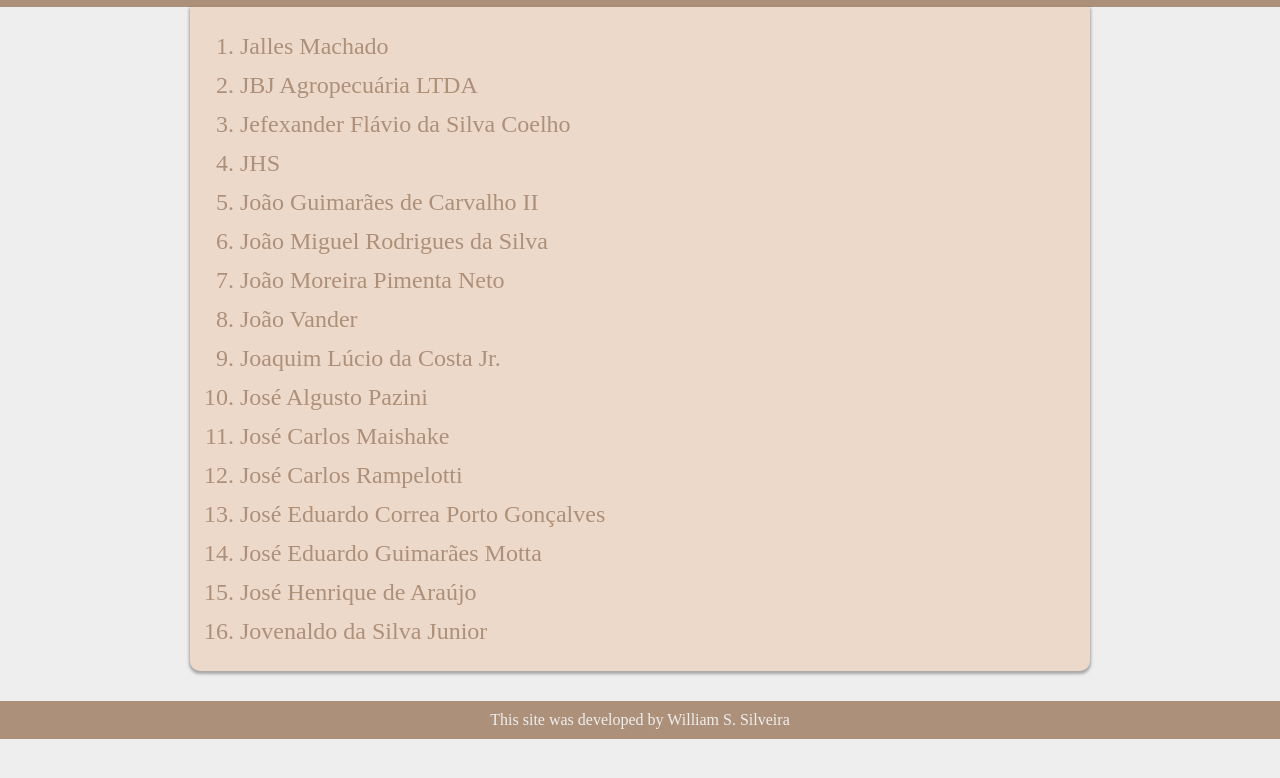
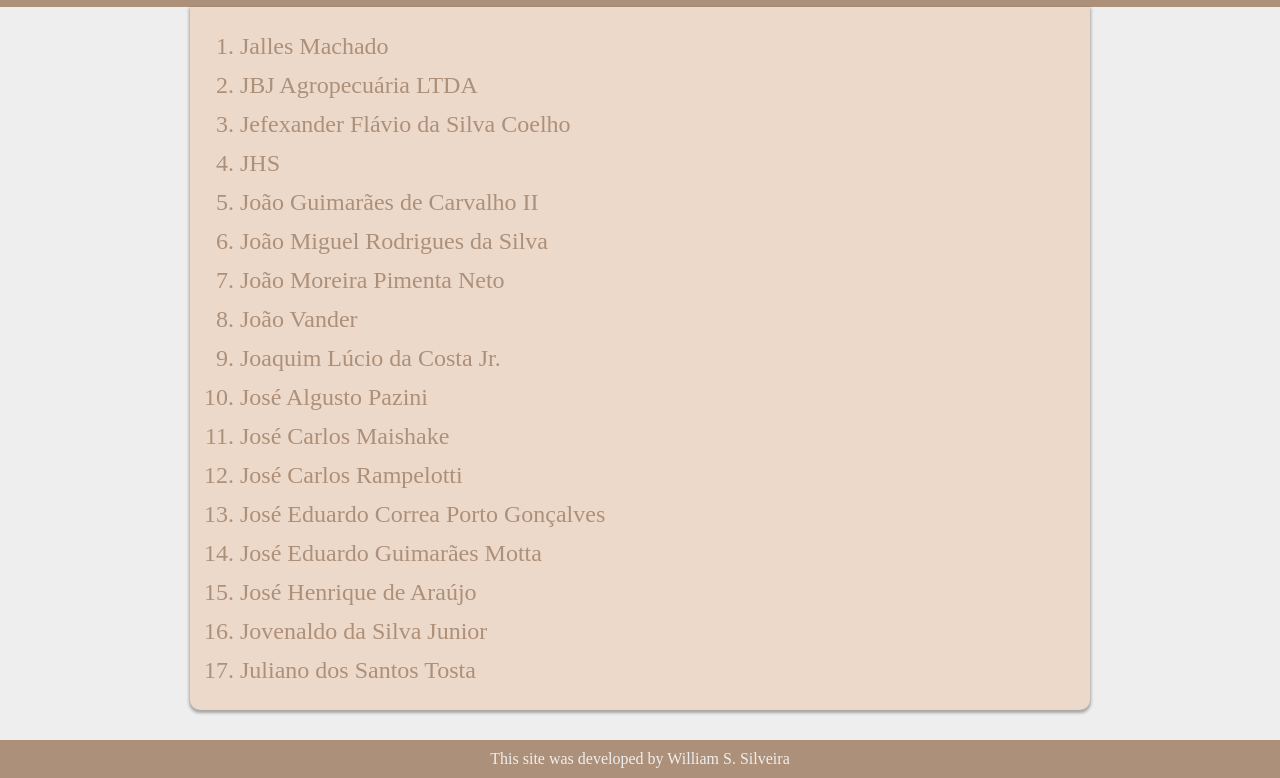
Before and after one commit to Central-Willian/projeto-casa-de-bombas, a plain HTML site: page clientsList/menuJ.html in a window 1280 px wide. Shown: the part 113-891 px from the top of the page. Before the commit the page ends 852 px from the top, so only its background shows below. Drawn offline with Linux system fonts and the light colour scheme.

Commit message:
Update menuJ.html

```diff
--- a/clientsList/menuJ.html
+++ b/clientsList/menuJ.html
@@ -99,6 +99,7 @@
 			<li><a href="../clientsMenu/14-J.html">José Eduardo Guimarães Motta</a>
 			<li><a href="../clientsMenu/15-J.html">José Henrique de Araújo</a>
 			<li><a href="../clientsMenu/16-J.html">Jovenaldo da Silva Junior</a>
+			<li><a href="../clientsMenu/17-J.html">Juliano dos Santos Tosta</a>
 		</ol>
 
 	</main>
```
